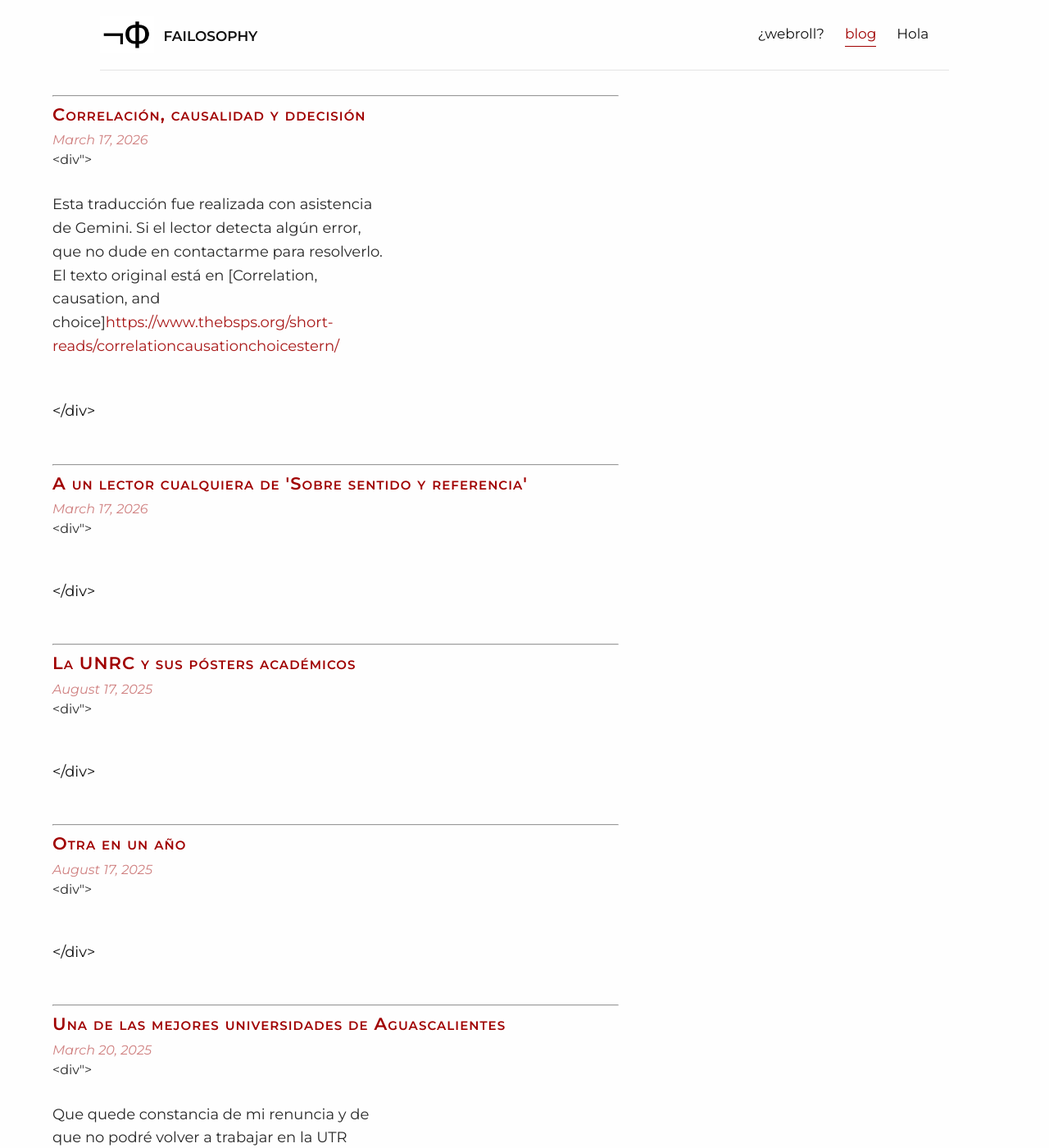
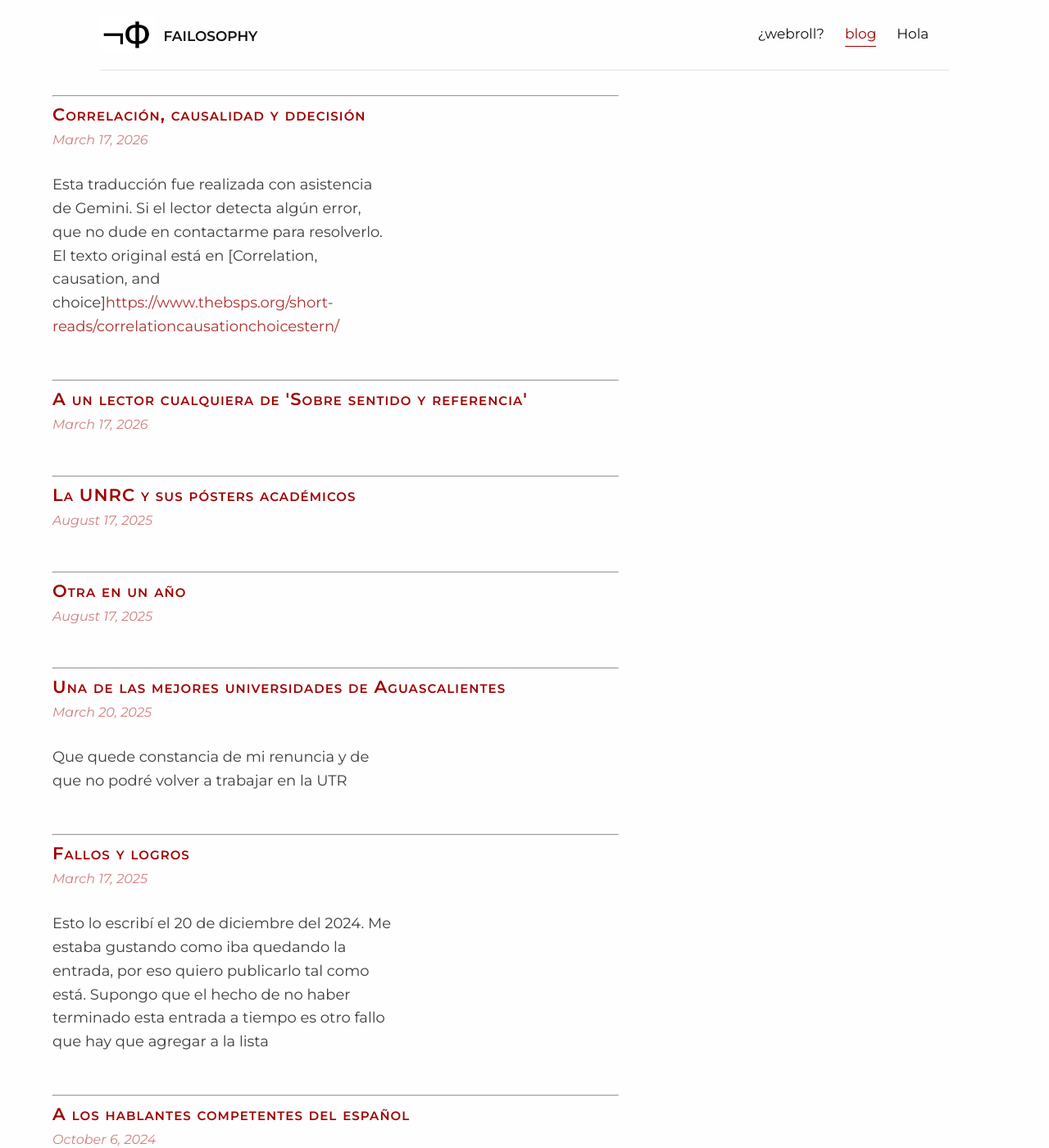
Before and after one commit to Oiuhukt/failosophy, a Jekyll site: the page built from blogpage/index.md, in a window 1280 px wide and 1400 px high. Shown: the whole window at 82% size. Built offline with Jekyll 4.4.1, drawn with Linux system fonts in a browser that asks for light colours; some web fonts are replaced; some of the changed text lies outside the part shown.

Commit message:
modificando lista de entradas. una estúpida comilla

```diff
--- a/blogpage/index.md
+++ b/blogpage/index.md
@@ -13,7 +13,7 @@ title: blog
         >
 <div class="listing">
         <span class="smaller post-date">{{ post.date | date: "%B %-d, %Y" }}</span>
-        <div">{{ post.excerpt }}</div>
+        <div>{{ post.excerpt }}</div>
 </div>
     </li>
     {% endfor %}
```
